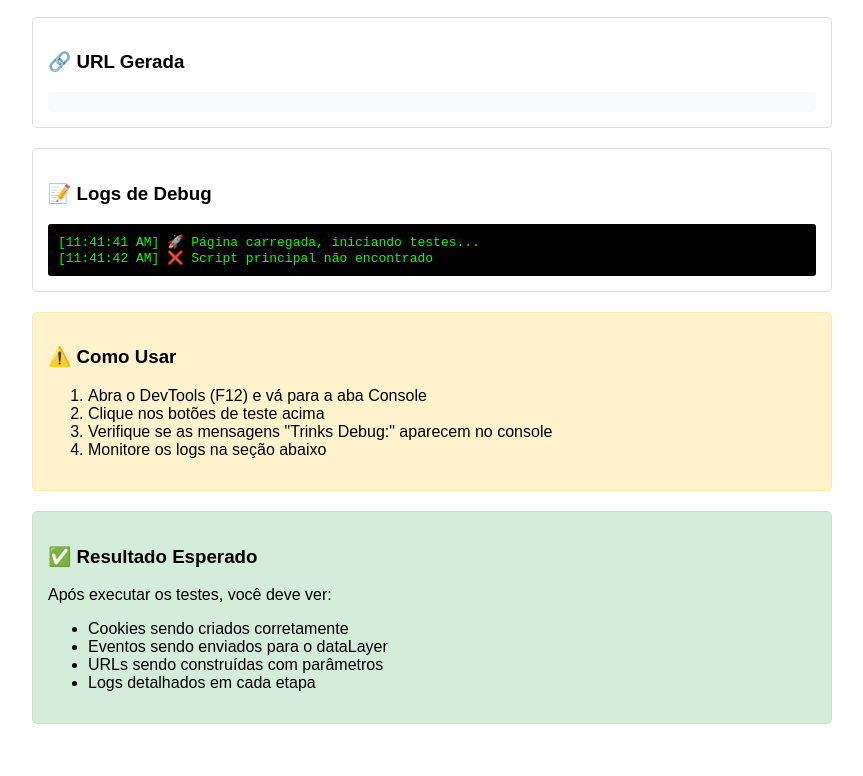
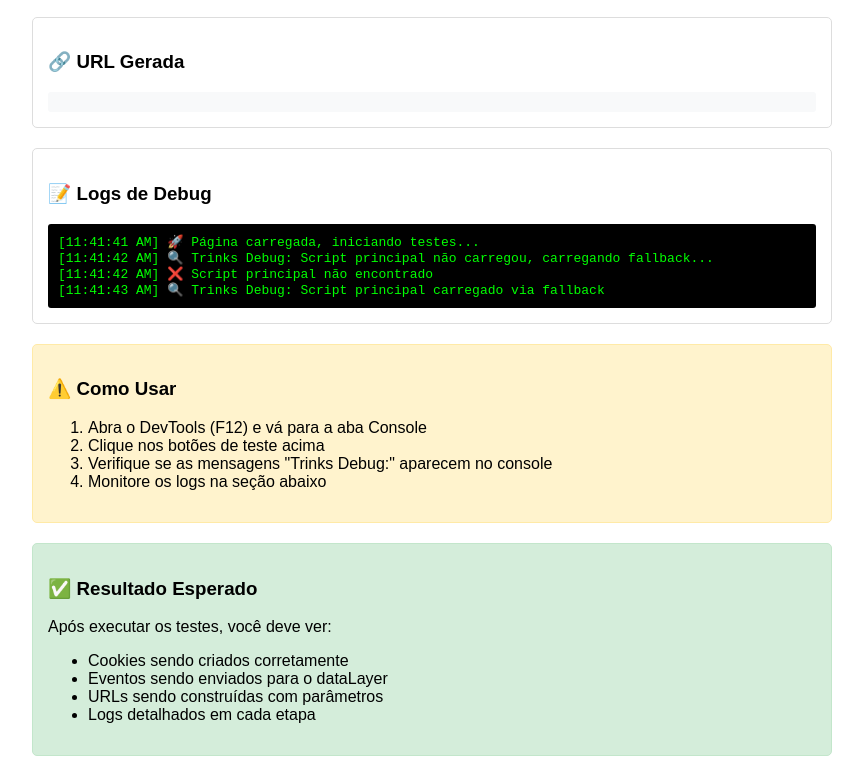
Before and after one commit to luisabwk/urlParam, a website: page teste_validacao.html in a window 1280 px wide. Shown: the part 993-1769 px from the top of the page, without its empty margins (208-1071 px from the left). Before the commit the page ends 1737 px from the top, so only its background shows below. Drawn offline with Linux system fonts and the light colour scheme.

Commit message:
🚀 FORÇANDO DEPLOY - Script de fallback adicionado
- ✅ Script de fallback implementado
- 🔄 Carregamento automático se script principal falhar
- 🎯 Força atualização do GitHub Pages
- 📝 Timestamp único para evitar cache

```diff
--- a/teste_validacao.html
+++ b/teste_validacao.html
@@ -6,6 +6,30 @@
 
   <!-- Script principal do GTM -->
   <script src="versao_atual_GTM.js"></script>
+
+  <!-- Script de fallback caso o principal não carregue -->
+  <script>
+    // Aguarda o carregamento da página
+    document.addEventListener('DOMContentLoaded', function() {
+      // Verifica se as funções foram carregadas
+      setTimeout(function() {
+        if (typeof window.initCookies === 'undefined') {
+          console.log('Trinks Debug: Script principal não carregou, carregando fallback...');
+
+          // Carrega o script novamente
+          var script = document.createElement('script');
+          script.src = 'versao_atual_GTM.js?v=' + Date.now();
+          script.onload = function() {
+            console.log('Trinks Debug: Script principal carregado via fallback');
+          };
+          script.onerror = function() {
+            console.log('Trinks Debug: Erro ao carregar script principal');
+          };
+          document.head.appendChild(script);
+        }
+      }, 1000);
+    });
+  </script>
 
   <style>
     body { font-family: Arial, sans-serif; margin: 20px; }
```
